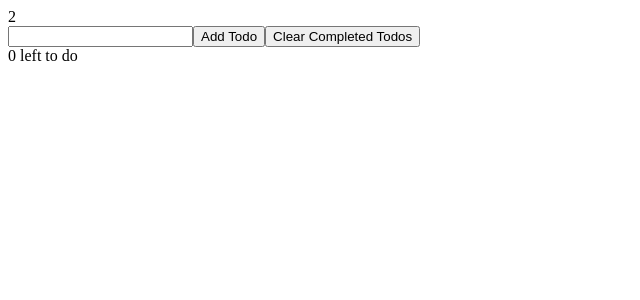
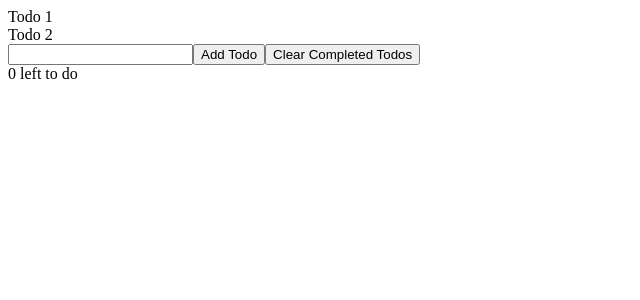
Before and after one commit to Shazammon/react-practice, a React (Create React App) app: page / in a window 1280 px wide. Shown: the top 300 px of the page, without its empty margins (0-640 px from the left). Built offline with nearby package versions, Linux system fonts and the light colour scheme.

Commit message:
set up todo component and passed props

```diff
--- a/src/Todo.js
+++ b/src/Todo.js
@@ -1,9 +1,9 @@
 import React from 'react'
 
-export default function todo() {
+export default function Todo( {todo} ) {
   return (
     <div>
-
+      {todo}
     </div>
   )
 }
--- a/src/TodoList.js
+++ b/src/TodoList.js
@@ -1,9 +1,10 @@
 import React from 'react'
+import Todo from './Todo'
 
 export default function TodoList({todos}) {
   return (
-    <div>
-      {todos.length}
-    </div>
+    todos.map(todo => {
+        return <Todo todo={todo} />
+    })
   )
 }
```
